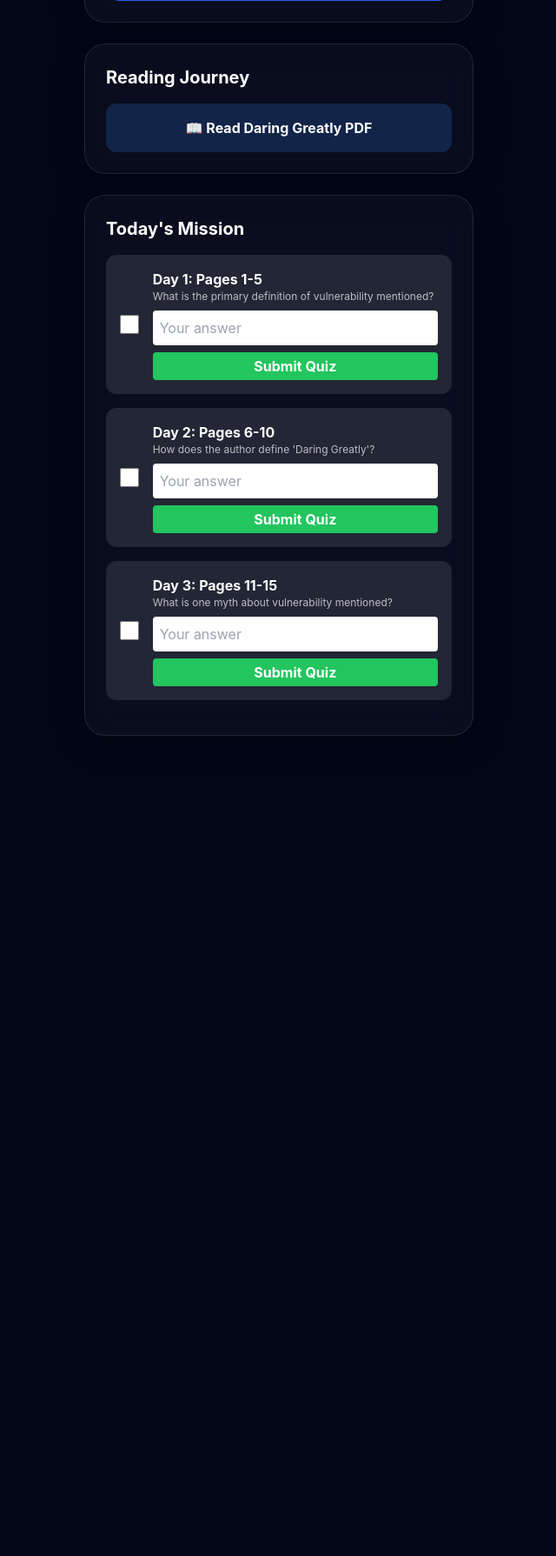
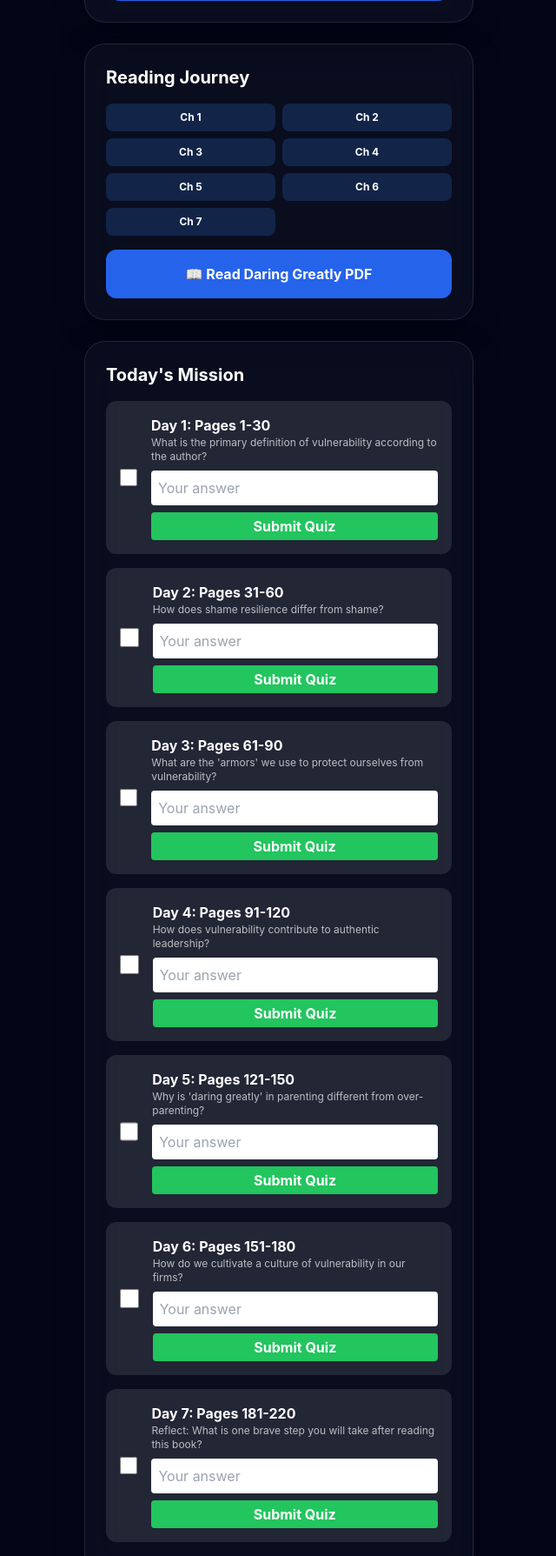
Before and after one commit to happyrev/hican-bridge, a Flask app: page /dashboard in a window 1280 px wide. Shown: the part 764-2553 px from the top of the page at 87% size, without its empty margins (319-959 px from the left). Before the commit the page ends 1610 px from the top, so only its background shows below. Run offline with Flask 3, Linux system fonts and the light colour scheme; some libraries are stand-ins or nearby versions.

Commit message:
Update plan to 7 chapters and add visual reading schedule

```diff
--- a/daily_plan.json
+++ b/daily_plan.json
@@ -1 +1,9 @@
-{"1": {"pages": "1-5", "question": "What is the primary definition of vulnerability mentioned?"}, "2": {"pages": "6-10", "question": "How does the author define 'Daring Greatly'?"}, "3": {"pages": "11-15", "question": "What is one myth about vulnerability mentioned?"}}
+{
+    "1": {"pages": "1-30", "question": "What is the primary definition of vulnerability according to the author?"},
+    "2": {"pages": "31-60", "question": "How does shame resilience differ from shame?"},
+    "3": {"pages": "61-90", "question": "What are the 'armors' we use to protect ourselves from vulnerability?"},
+    "4": {"pages": "91-120", "question": "How does vulnerability contribute to authentic leadership?"},
+    "5": {"pages": "121-150", "question": "Why is 'daring greatly' in parenting different from over-parenting?"},
+    "6": {"pages": "151-180", "question": "How do we cultivate a culture of vulnerability in our firms?"},
+    "7": {"pages": "181-220", "question": "Reflect: What is one brave step you will take after reading this book?"}
+}
--- a/templates/dashboard.html
+++ b/templates/dashboard.html
@@ -48,9 +48,15 @@
             </form>
         </div>
 
+        <!-- Reading Journey -->
         <div class="glass p-6 rounded-3xl mb-6">
             <h2 class="text-xl font-bold mb-4">Reading Journey</h2>
-            <a href="/static/daring_greatly.pdf" target="_blank" class="block p-4 bg-blue-500/20 rounded-xl hover:bg-blue-500/40 transition text-center font-bold">
+            <div class="grid grid-cols-2 gap-2 mb-4">
+                {% for day in range(1, 8) %}
+                <div class="bg-blue-500/20 p-2 rounded-lg text-center text-xs font-bold">Ch {{ day }}</div>
+                {% endfor %}
+            </div>
+            <a href="/static/daring_greatly.pdf" target="_blank" class="block p-4 bg-blue-600 rounded-xl hover:bg-blue-500 transition text-center font-bold">
                 📖 Read Daring Greatly PDF
             </a>
         </div>
```
